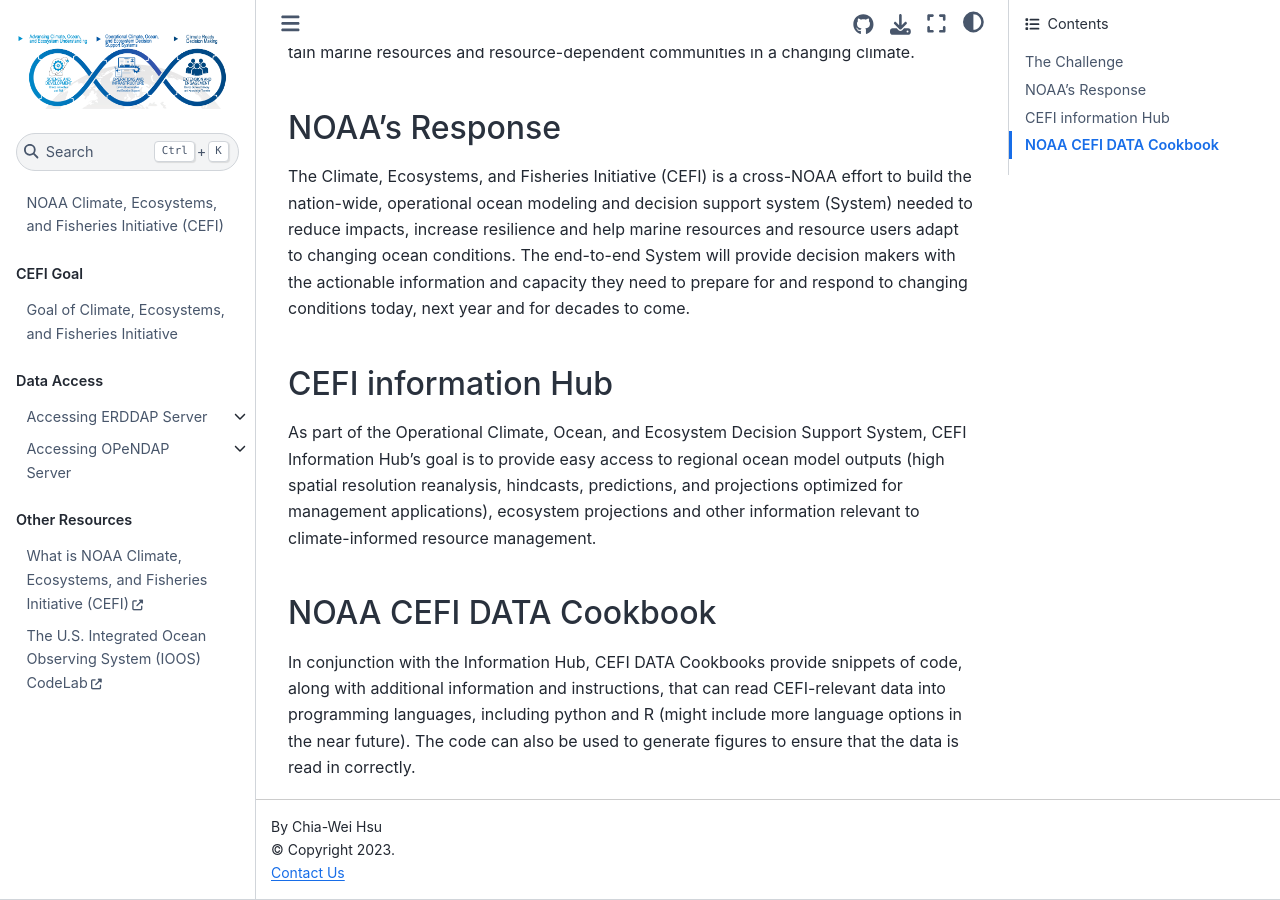
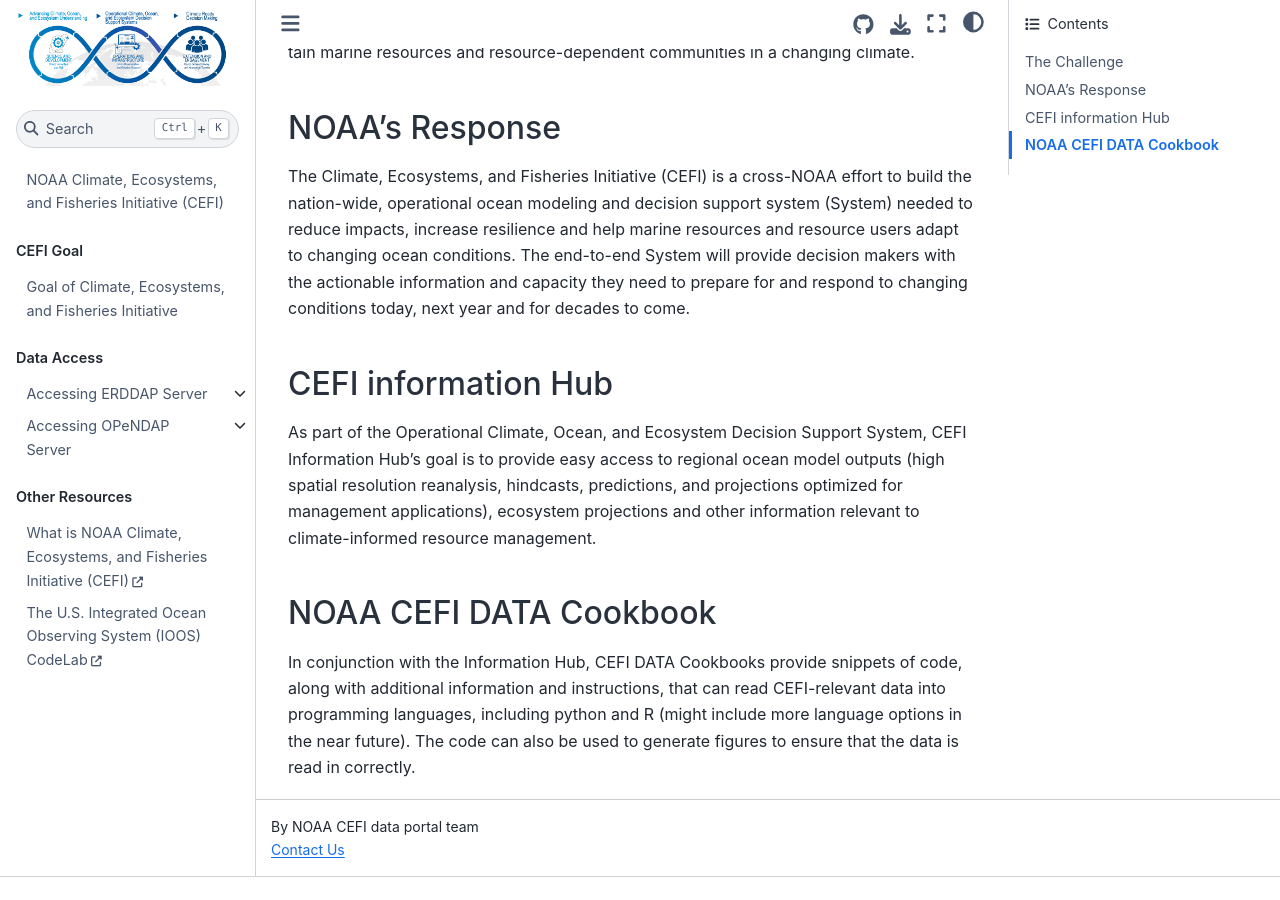
Before and after one commit to chiaweh2/cefi-cookbook, a Jupyter Book: the page built from README.md, in a window 1280 px wide and 900 px high, scrolled down 655 px. Built offline with Jupyter Book 1.0.4 settings and Sphinx 7.4.7 and the Sphinx Book theme 1.1.4, drawn with Linux system fonts in a browser that asks for light colours; after the commit the page ends 1532 px from its top, so only the background shows below that.

```diff
--- a/_config.yml
+++ b/_config.yml
@@ -2,7 +2,7 @@
 # Learn more at https://jupyterbook.org/customize/config.html
 
 title: CEFI Data Cookbook
-author: Chia-Wei Hsu
+author: NOAA CEFI data portal team
 logo: images/cefi_logo.png
 
 # Force re-execution of notebooks on each build.
@@ -34,6 +34,9 @@ html:
   favicon: "images/favicon.ico" # A path to a favicon image
   extra_navbar: <a href="https://www.noaa.gov">NOAA</a> # Will be displayed underneath the left navbar.
   extra_footer: <a href="mailto:chia-wei.hsu@noaa.gov">Contact Us</a> <br>
+sphinx:
+  config:
+    html_show_copyright: false
 
 
 launch_buttons:
```
